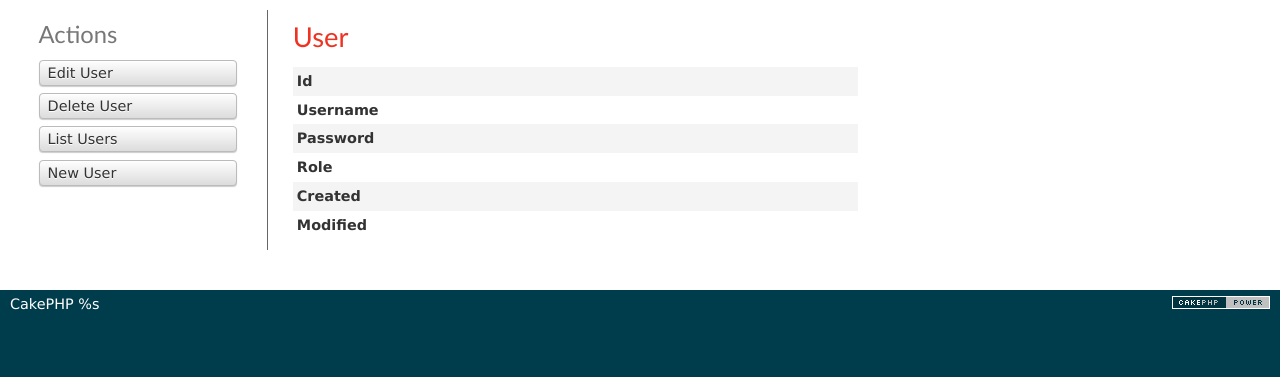
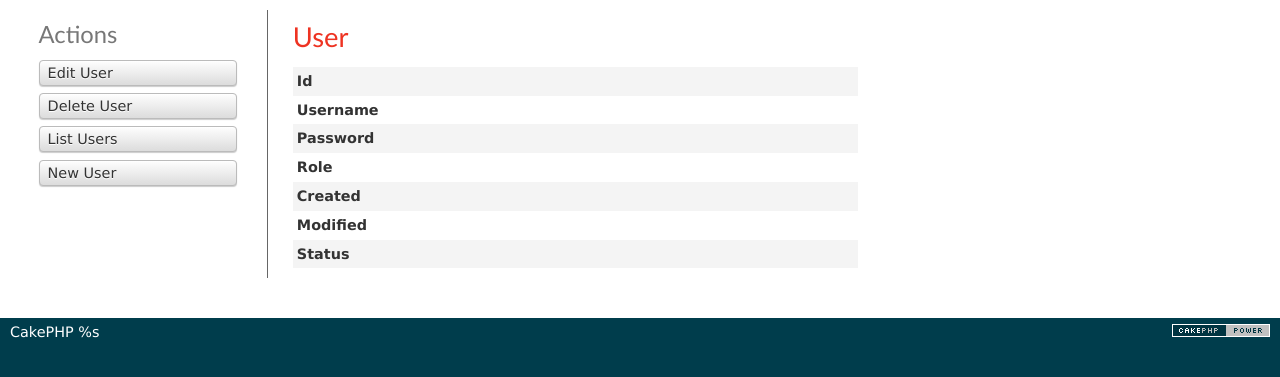
Before and after one commit to devasish/eurobeta, a CakePHP app: the page made by app/View/Users/view.ctp in a window 1280 px wide. Shown: the part 47-424 px from the top of the page. Run offline with PHP 8.4 and a stand-in for CakePHP, Linux system fonts and the light colour scheme; the template is opened without the code that fills it, so the values that code supplies are empty; some libraries are stand-ins or nearby versions.

Commit message:
User Baked Again

```diff
--- a/app/View/Users/add.ctp
+++ b/app/View/Users/add.ctp
@@ -6,6 +6,7 @@
 		echo $this->Form->input('username');
 		echo $this->Form->input('password');
 		echo $this->Form->input('role');
+		echo $this->Form->input('status');
 	?>
 	</fieldset>
 <?php echo $this->Form->end(__('Submit')); ?>
--- a/app/View/Users/edit.ctp
+++ b/app/View/Users/edit.ctp
@@ -7,6 +7,7 @@
 		echo $this->Form->input('username');
 		echo $this->Form->input('password');
 		echo $this->Form->input('role');
+		echo $this->Form->input('status');
 	?>
 	</fieldset>
 <?php echo $this->Form->end(__('Submit')); ?>
--- a/app/View/Users/index.ctp
+++ b/app/View/Users/index.ctp
@@ -9,6 +9,7 @@
 			<th><?php echo $this->Paginator->sort('role'); ?></th>
 			<th><?php echo $this->Paginator->sort('created'); ?></th>
 			<th><?php echo $this->Paginator->sort('modified'); ?></th>
+			<th><?php echo $this->Paginator->sort('status'); ?></th>
 			<th class="actions"><?php echo __('Actions'); ?></th>
 	</tr>
 	</thead>
@@ -21,6 +22,7 @@
 		<td><?php echo h($user['User']['role']); ?>&nbsp;</td>
 		<td><?php echo h($user['User']['created']); ?>&nbsp;</td>
 		<td><?php echo h($user['User']['modified']); ?>&nbsp;</td>
+		<td><?php echo h($user['User']['status']); ?>&nbsp;</td>
 		<td class="actions">
 			<?php echo $this->Html->link(__('View'), array('action' => 'view', $user['User']['id'])); ?>
 			<?php echo $this->Html->link(__('Edit'), array('action' => 'edit', $user['User']['id'])); ?>
--- a/app/View/Users/view.ctp
+++ b/app/View/Users/view.ctp
@@ -31,6 +31,11 @@
 			<?php echo h($user['User']['modified']); ?>
 			&nbsp;
 		</dd>
+		<dt><?php echo __('Status'); ?></dt>
+		<dd>
+			<?php echo h($user['User']['status']); ?>
+			&nbsp;
+		</dd>
 	</dl>
 </div>
 <div class="actions">
```
Also changed, not shown: app/Model/User.php (+17 -0 lines).
